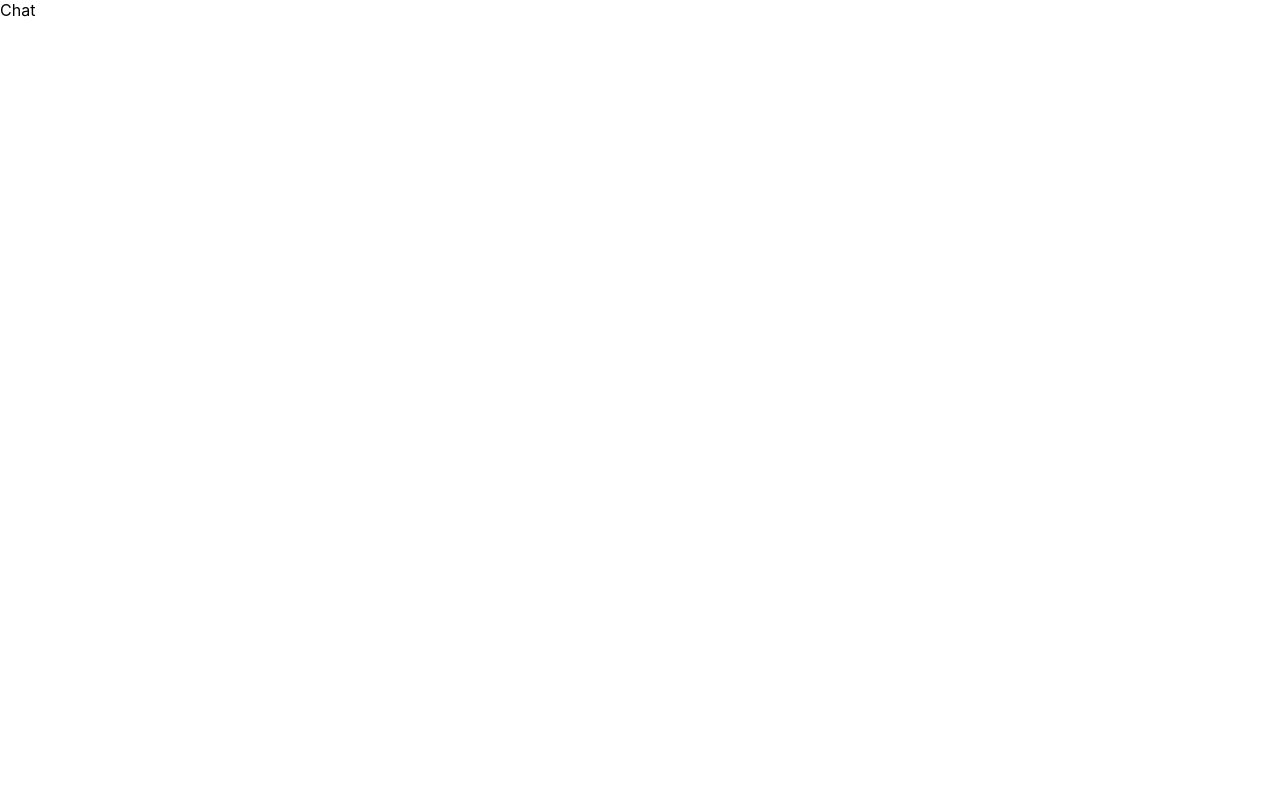
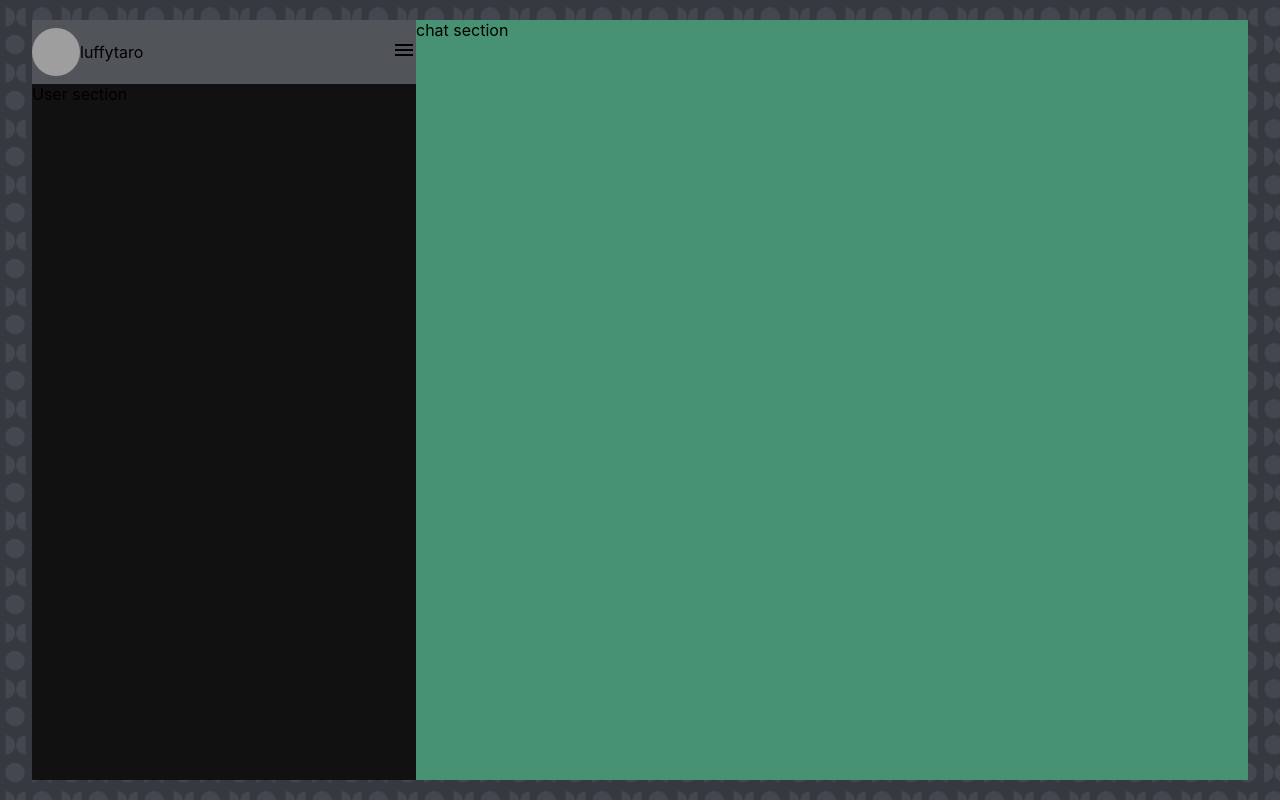
Before and after one commit to vedjaiswal/InChat, a React (Create React App) app in the folder client/: page / in a window 1280 px wide. Built offline with nearby package versions, Linux system fonts and the light colour scheme; grey boxes are pictures that could not be loaded.

Commit message:
chat ui initiated

```diff
--- a/client/src/App.js
+++ b/client/src/App.js
@@ -1,7 +1,7 @@
 import React from "react";
 import { BrowserRouter, Routes, Route } from "react-router-dom";
 import Register from "./components/login/Register.js";
-import Chat from "./components/home/Chat";
+import Home from "./components/home/Home";
 import { ThemeProvider } from "@emotion/react";
 import { theme } from './theme.js'
 
@@ -10,7 +10,7 @@ function App() {
     <BrowserRouter>
       <ThemeProvider theme={theme}>
         <Routes>
-          <Route path="/" element={<Chat />}></Route>
+          <Route path="/" element={<Home />}></Route>
           <Route path="/login" element={<Register />}></Route>
         </Routes>
       </ThemeProvider>
--- /dev/null
+++ b/client/src/components/contacts/Header.js
@@ -0,0 +1,42 @@
+import React from "react";
+import { Box, styled } from "@mui/material";
+import MenuIcon from "@mui/icons-material/Menu";
+
+const Container = styled(Box)(({ theme }) => ({
+  display: "flex",
+  height: "8vh",
+  backgroundColor: theme.palette.secondary.main,
+  alignItems: "center",
+  justifyContent : 'space-between'
+}));
+
+const ImageContainer = styled(Box)({
+  width: "6vh",
+  height: "6vh",
+  backgroundColor: "#fff",
+  borderRadius: "50%",
+  backgroundSize: "cover",
+  backgroundRepeat: "no-repeat",
+  backgroundPosition: "center",
+});
+
+function Header() {
+  return (
+    <Container>
+      <div style={{display : 'flex', alignItems:'center'}}>
+        <ImageContainer
+          style={{
+            backgroundImage:
+              "url('https://cdn.dribbble.com/users/2987571/screenshots/7084912/luffy-01_4x.png')",
+          }}
+        />
+        luffytaro
+      </div>
+      <div>
+        <MenuIcon />
+      </div>
+    </Container>
+  );
+}
+
+export default Header;
--- /dev/null
+++ b/client/src/components/home/Home.js
@@ -0,0 +1,52 @@
+import React from 'react'
+import { styled, Box } from '@mui/material'
+
+//components
+import Chat from '../chat/Chat'
+import Header from '../contacts/Header'
+
+//images
+import BackgroundImage from './../../images/bg-image.png'
+
+const Container = styled(Box)`
+ height : 100vh;
+ width : 100vw;
+ display : flex;
+ justify-content: center;
+ align-items : center;
+ background-size : cover;
+`
+
+const MainContainer = styled(Box)`
+  height : 95vh;
+  width : 95vw;
+  background-color : #040404;
+  display : flex
+`
+const LeftContainer = styled(Box)(({theme})=>({
+    height: "95vh",
+    width : "30vw",
+    backgroundColor : theme.palette.dark
+}))
+
+const RightContainer = styled(Box)({
+    height: "95vh",
+    width : "65vw",
+    backgroundColor : "#489274"
+})
+
+function Home() {
+  return (
+    <Container style={{backgroundImage : `url(${BackgroundImage})`}}>
+        <MainContainer>
+            <LeftContainer>
+              <Header/>
+              User section
+            </LeftContainer>
+            <RightContainer> chat section</RightContainer>
+        </MainContainer>
+    </Container>
+  )
+}
+
+export default Home
```
Also changed, not shown: client/src/components/chat/Chat.js (renamed from client/src/components/home/Chat.js), client/src/images/bg-image.png (added).
